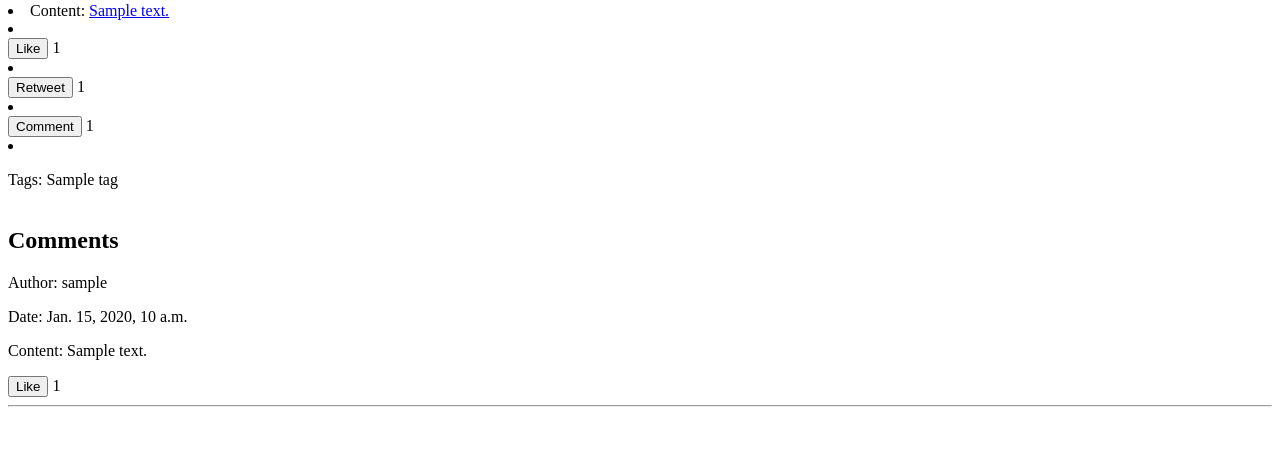
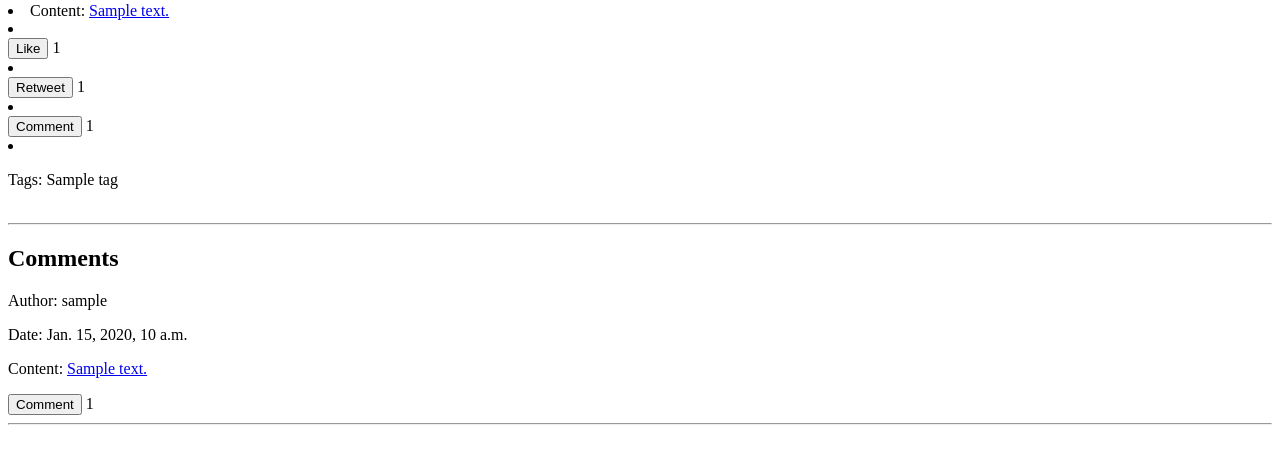
Before and after one commit to HiRurgLipay/twiads, a Django app: template scr/twiads/core/presentation/templates/get_tweet.html in a window 1280 px wide. Shown: the part 240-704 px from the top of the page. Run offline with Django 4.2, Linux system fonts and the light colour scheme; the template is opened without the code that fills it: values that come from a table or form of the project are taken from there, others are empty; tables that the repository leaves empty hold one stand-in row (values such as "Sample post").

Commit message:
Created comment for comment option

```diff
--- a/scr/twiads/core/presentation/templates/get_tweet.html
+++ b/scr/twiads/core/presentation/templates/get_tweet.html
@@ -36,7 +36,7 @@
           {% endfor %}
           <br></br>
       </p></li>
-
+    <hr>
   <h2>Comments</h2>
   {% for comment in comments %}
   {% if user.is_authenticated and comment.author == user %}
@@ -48,12 +48,11 @@
 
   <p>Author: {{ comment.author }}</p>
   <p>Date: {{ comment.created_at }}</p>
-    <p>Content: {{ comment.content|urlize|safe }}</p>
-    <form action="{% url 'like_comment' comment_id=comment.id %}" method="POST">
+  <p>Content: <a href="{% url 'get-tweet' comment.id %}">{{ comment.content|urlize|safe }}</a></p>
+  <form action="{% url 'comment' tweet_id=comment.id %}" method="POST">
     {% csrf_token %}
-      <button type="submit" class="like-comment-button">Like</button> {{ comment.likes_count }}
+    <button type="submit" class="comment-button">Comment</button> {{ comment.comments_count }}
   </form>
-  </li>
   <hr>
 {% empty %}
   <p>No comments yet.</p>
--- a/scr/twiads/twiads/settings.py
+++ b/scr/twiads/twiads/settings.py
@@ -137,7 +137,7 @@ STATIC_URL = "static/"
 
 DEFAULT_AUTO_FIELD = "django.db.models.BigAutoField"
 
-MEDIA_ROOT = os.path.join(BASE_DIR.parents[4], "media", "twiads")
+MEDIA_ROOT = os.path.join(BASE_DIR.parents[3], "media", "twiads")
 print(MEDIA_ROOT)
 MEDIA_URL = "/media/"
 
```
Also changed, not shown: scr/twiads/core/presentation/views/like.py (+6 -1 lines), scr/twiads/core/presentation/templates/profile.html (line endings or trailing spaces). Lines whose indentation alone changed are shown as unchanged.
